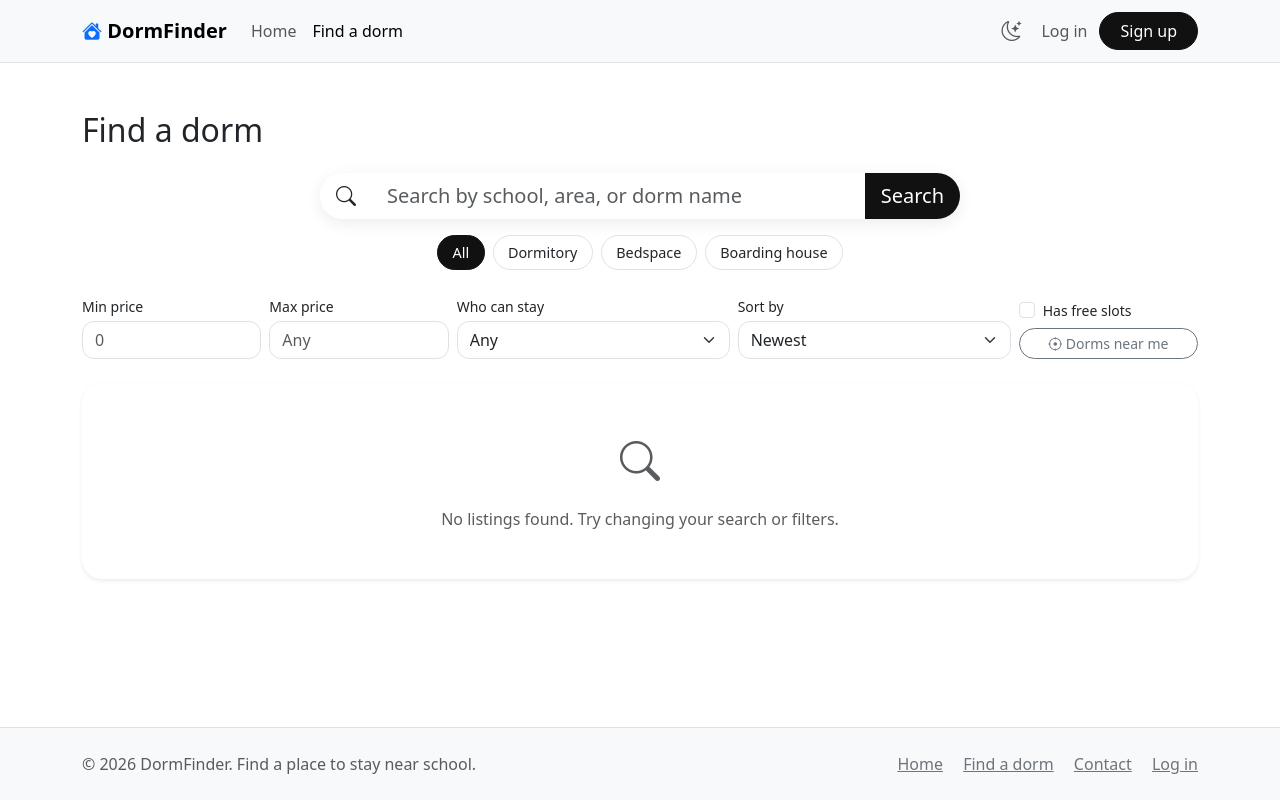
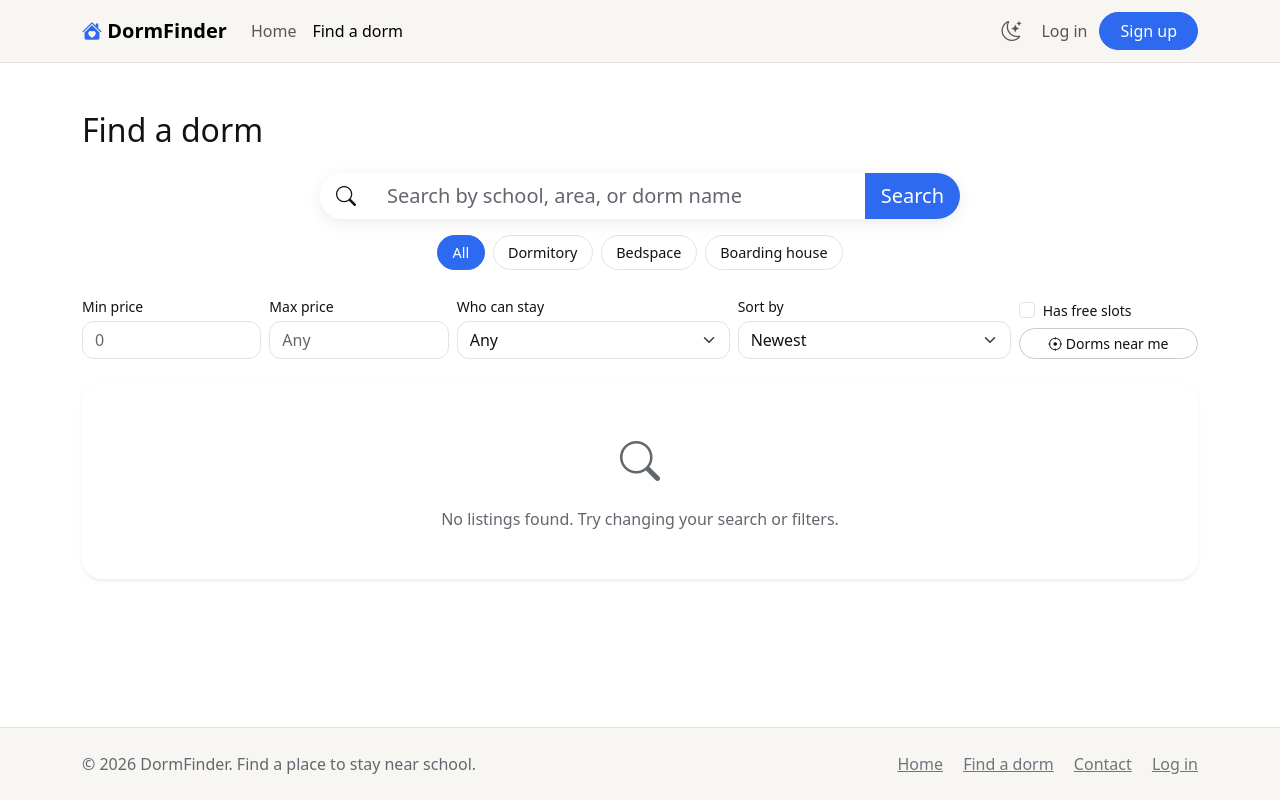
Before and after one commit to chelseabianes28-hue/dormfinder, a PHP site: page /listings.php in a window 1280 px wide. Run offline with PHP 8.4, Linux system fonts and the light colour scheme; data that the repository does not hold is empty.

Commit message:
Apply new blue and warm grey color palette to light and dark themes

```diff
--- a/assets/css/listings.css
+++ b/assets/css/listings.css
@@ -1,14 +1,14 @@
 /* Find a dorm page */
 .filter-chip {
-  background: #f3e3f7;
-  color: #5b3a66;
+  background: var(--df-primary-soft);
+  color: var(--df-primary-soft-text);
   border: 0;
   cursor: pointer;
 }
 
 .filter-chip.active,
 .filter-chip:hover {
-  background: #111;
+  background: var(--df-primary);
   color: #fff;
 }
 
--- a/assets/css/style.css
+++ b/assets/css/style.css
@@ -1,10 +1,45 @@
 /* DormFinder custom styles (Bootstrap handles the rest) */
 
-:root {
+/* ---------- Color palette (light theme). Dark values are in theme.css ---------- */
+:root,
+[data-bs-theme="light"] {
   --df-radius: 1.25rem;
+
+  --df-ink: #111214;
+  --df-primary: #2D6AF0;
+  --df-primary-hover: #1F57D6;
+  --df-primary-soft: #E8F0FE;
+  --df-primary-soft-text: #1C3F94;
+  --df-navy: #2C3A72;
+  --df-outline: #CFC9C2;
+
+  --df-peach: #F6E7DD;
+  --df-sky: #E3EAF6;
+  --df-cream: #F7EFD9;
+
+  --bs-body-bg: #FFFFFF;
+  --bs-body-bg-rgb: 255, 255, 255;
+  --bs-body-color: #111214;
+  --bs-body-color-rgb: 17, 18, 20;
+  --bs-secondary-color: #62666D;
+  --bs-secondary-bg: #F3F0EC;
+  --bs-secondary-bg-rgb: 243, 240, 236;
+  --bs-tertiary-bg: #F8F6F3;
+  --bs-tertiary-bg-rgb: 248, 246, 243;
+  --bs-border-color: #E6E1DB;
+
+  --bs-primary: #2D6AF0;
+  --bs-primary-rgb: 45, 106, 240;
+  --bs-primary-bg-subtle: #E8F0FE;
+  --bs-primary-border-subtle: #BFD1FB;
+  --bs-primary-text-emphasis: #1C3F94;
+  --bs-link-color: #1F57D6;
+  --bs-link-color-rgb: 31, 87, 214;
+  --bs-link-hover-color: #1745AB;
+  --bs-link-hover-color-rgb: 23, 69, 171;
 }
 
-/* Soft, rounded, app-like look */
+/* ---------- Buttons, forms, cards ---------- */
 .btn {
   border-radius: 999px;
   padding-left: 1.25rem;
@@ -12,14 +47,49 @@
 }
 
 .btn-primary {
-  --bs-btn-bg: #111;
-  --bs-btn-border-color: #111;
-  --bs-btn-hover-bg: #333;
-  --bs-btn-hover-border-color: #333;
-  --bs-btn-active-bg: #000;
-  --bs-btn-active-border-color: #000;
-  --bs-btn-disabled-bg: #111;
-  --bs-btn-disabled-border-color: #111;
+  --bs-btn-color: #fff;
+  --bs-btn-bg: var(--df-primary);
+  --bs-btn-border-color: var(--df-primary);
+  --bs-btn-hover-color: #fff;
+  --bs-btn-hover-bg: var(--df-primary-hover);
+  --bs-btn-hover-border-color: var(--df-primary-hover);
+  --bs-btn-active-color: #fff;
+  --bs-btn-active-bg: #1A49B8;
+  --bs-btn-active-border-color: #1A49B8;
+  --bs-btn-disabled-color: #fff;
+  --bs-btn-disabled-bg: var(--df-primary);
+  --bs-btn-disabled-border-color: var(--df-primary);
+  --bs-btn-focus-shadow-rgb: 45, 106, 240;
+}
+
+.btn-outline-secondary {
+  --bs-btn-color: var(--bs-body-color);
+  --bs-btn-border-color: var(--df-outline);
+  --bs-btn-hover-color: var(--bs-body-color);
+  --bs-btn-hover-bg: var(--bs-secondary-bg);
+  --bs-btn-hover-border-color: var(--df-outline);
+  --bs-btn-active-color: var(--bs-body-color);
+  --bs-btn-active-bg: var(--bs-secondary-bg);
+  --bs-btn-active-border-color: var(--df-outline);
+  --bs-btn-disabled-color: var(--bs-secondary-color);
+  --bs-btn-disabled-border-color: var(--df-outline);
+}
+
+.form-control,
+.form-select {
+  border-radius: 0.75rem;
+}
+
+.form-control:focus,
+.form-select:focus,
+.form-check-input:focus {
+  border-color: var(--df-primary);
+  box-shadow: 0 0 0 0.2rem rgba(45, 106, 240, 0.2);
+}
+
+.form-check-input:checked {
+  background-color: var(--df-primary);
+  border-color: var(--df-primary);
 }
 
 .card {
@@ -27,17 +97,11 @@
   border-radius: var(--df-radius);
 }
 
-.form-control,
-.form-select {
-  border-radius: 0.75rem;
-}
-
 .navbar-brand i {
-  color: #111;
   font-size: 1.25rem;
 }
 
-/* Landing page hero */
+/* ---------- Landing page ---------- */
 .hero {
   background: linear-gradient(180deg, var(--bs-secondary-bg), var(--bs-body-bg));
   padding: 4.5rem 0 3.5rem;
@@ -50,7 +114,7 @@
 .search-bar .input-group {
   border-radius: 999px;
   overflow: hidden;
-  box-shadow: 0 0.25rem 1rem rgba(0, 0, 0, 0.08);
+  box-shadow: 0 0.25rem 1rem rgba(17, 18, 20, 0.08);
 }
 
 .search-bar .form-control,
@@ -60,7 +124,6 @@
   border: 0;
 }
 
-/* Pill-shaped filter chips */
 .chip {
   display: inline-block;
   padding: 0.35rem 0.9rem;
@@ -74,12 +137,11 @@
 
 .chip:hover,
 .chip.active {
-  background: #111;
+  background: var(--df-primary);
   color: #fff;
-  border-color: #111;
+  border-color: var(--df-primary);
 }
 
-/* How it works */
 .step-icon {
   width: 3.25rem;
   height: 3.25rem;
@@ -90,7 +152,11 @@
   font-size: 1.4rem;
 }
 
-/* Listing cards */
+.row > .col-md-4:nth-child(1) .step-icon { background: var(--df-peach); }
+.row > .col-md-4:nth-child(2) .step-icon { background: var(--df-sky); }
+.row > .col-md-4:nth-child(3) .step-icon { background: var(--df-cream); }
+
+/* ---------- Listing cards ---------- */
 .listing-card {
   overflow: hidden;
 }
@@ -123,14 +189,14 @@
   border-radius: 50%;
   display: inline-grid;
   place-items: center;
-  background: #111;
-  color: #fff;
+  background: var(--df-ink);
+  color: var(--bs-body-bg);
   text-decoration: none;
   flex-shrink: 0;
 }
 
 .circle-btn:hover {
-  background: #333;
+  background: var(--df-primary);
   color: #fff;
 }
 
@@ -142,7 +208,7 @@
   font-size: 0.8rem;
 }
 
-/* Add listing / Edit listing form */
+/* ---------- Add listing / Edit listing form ---------- */
 .map-picker {
   height: 320px;
   border-radius: 0.75rem;
```
Also changed, not shown: assets/css/theme.css (+29 -44 lines).
